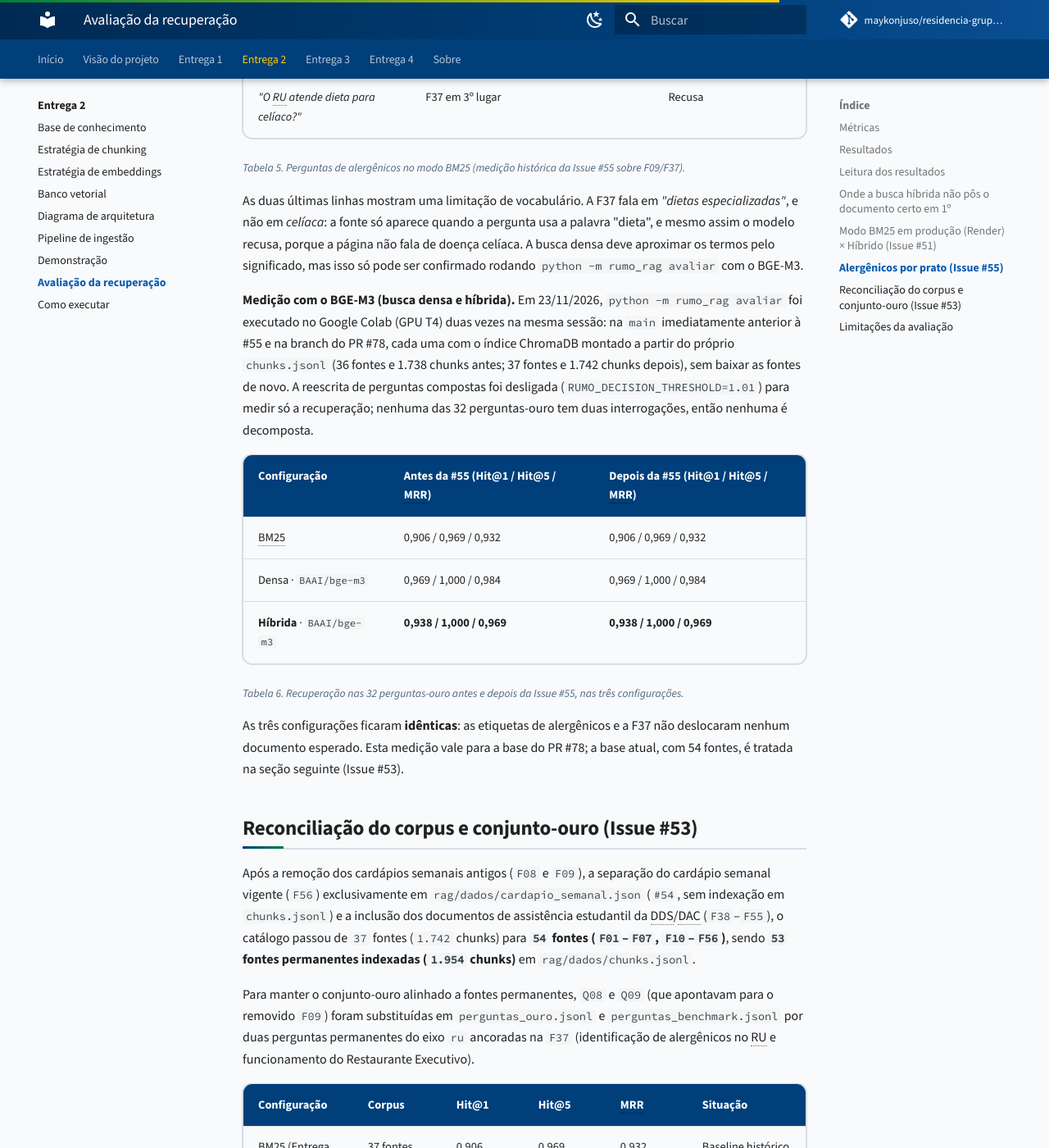
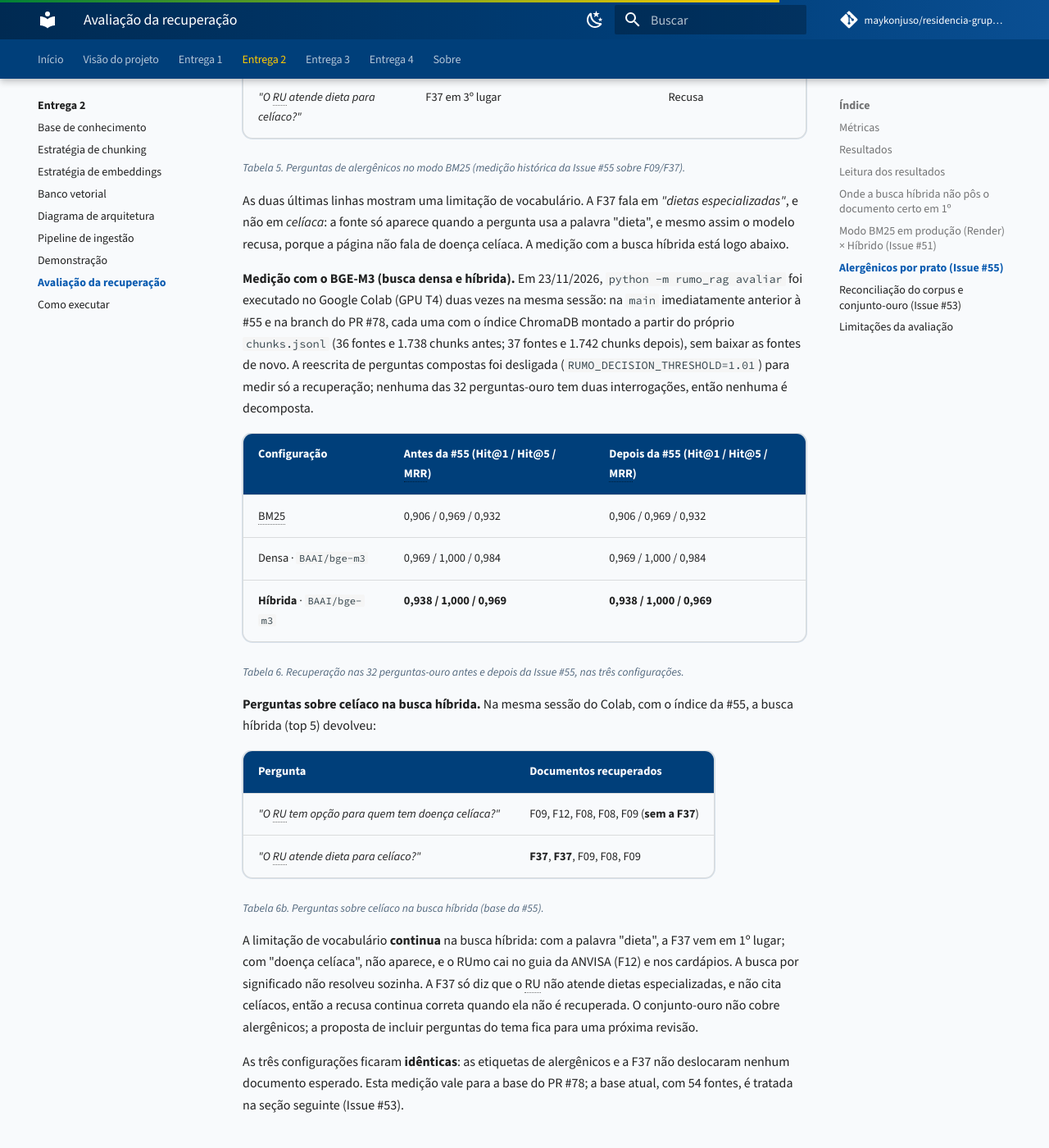
Before and after one commit to maykonjuso/residencia-grupo-4, an MkDocs documentation site: the page built from docs/entrega-2/avaliacao.md, in a window 1280 px wide and 1400 px high, scrolled down 4855 px. Shown: the whole window at 82% size. Built offline with MkDocs 1.6.1 and Material for MkDocs 9.7.7, drawn with Linux system fonts in a browser that asks for light colours; comment, search, counter and statistics services are not loaded.

Commit message:
docs(avaliacao): registra perguntas sobre celíaco na busca híbrida (Refs #55)
Medido no Colab com o índice da #55: com "dieta para celíaco" a F37 vem em 1º e
2º lugar; com "doença celíaca" não aparece nos 5 primeiros. A limitação de
vocabulário continua na híbrida e deixa de constar como pendente.

Co-Authored-By: Claude Sonnet 5.5 <noreply@anthropic.com>

```diff
--- a/docs/entrega-2/avaliacao.md
+++ b/docs/entrega-2/avaliacao.md
@@ -101,7 +101,7 @@ As perguntas de prato abaixo (Tabela 5) registram a verificação histórica sob
 
 <p class="legenda">Tabela 5. Perguntas de alergênicos no modo BM25 (medição histórica da Issue #55 sobre F09/F37).</p>
 
-As duas últimas linhas mostram uma limitação de vocabulário. A F37 fala em *"dietas especializadas"*, e não em *celíaca*: a fonte só aparece quando a pergunta usa a palavra "dieta", e mesmo assim o modelo recusa, porque a página não fala de doença celíaca. A busca densa deve aproximar os termos pelo significado, mas isso só pode ser confirmado rodando `python -m rumo_rag avaliar` com o BGE-M3.
+As duas últimas linhas mostram uma limitação de vocabulário. A F37 fala em *"dietas especializadas"*, e não em *celíaca*: a fonte só aparece quando a pergunta usa a palavra "dieta", e mesmo assim o modelo recusa, porque a página não fala de doença celíaca. A medição com a busca híbrida está logo abaixo.
 
 **Medição com o BGE-M3 (busca densa e híbrida).** Em 23/11/2026, `python -m rumo_rag avaliar` foi executado no Google Colab (GPU T4) duas vezes na mesma sessão: na `main` imediatamente anterior à #55 e na branch do PR #78, cada uma com o índice ChromaDB montado a partir do próprio `chunks.jsonl` (36 fontes e 1.738 chunks antes; 37 fontes e 1.742 chunks depois), sem baixar as fontes de novo. A reescrita de perguntas compostas foi desligada (`RUMO_DECISION_THRESHOLD=1.01`) para medir só a recuperação; nenhuma das 32 perguntas-ouro tem duas interrogações, então nenhuma é decomposta.
 
@@ -112,6 +112,17 @@ As duas últimas linhas mostram uma limitação de vocabulário. A F37 fala em *
 | **Híbrida** · `BAAI/bge-m3` | **0,938 / 1,000 / 0,969** | **0,938 / 1,000 / 0,969** |
 
 <p class="legenda">Tabela 6. Recuperação nas 32 perguntas-ouro antes e depois da Issue #55, nas três configurações.</p>
+
+**Perguntas sobre celíaco na busca híbrida.** Na mesma sessão do Colab, com o índice da #55, a busca híbrida (top 5) devolveu:
+
+| Pergunta | Documentos recuperados |
+|---|---|
+| *"O RU tem opção para quem tem doença celíaca?"* | F09, F12, F08, F08, F09 (**sem a F37**) |
+| *"O RU atende dieta para celíaco?"* | **F37**, **F37**, F09, F08, F09 |
+
+<p class="legenda">Tabela 6b. Perguntas sobre celíaco na busca híbrida (base da #55).</p>
+
+A limitação de vocabulário **continua** na busca híbrida: com a palavra "dieta", a F37 vem em 1º lugar; com "doença celíaca", não aparece, e o RUmo cai no guia da ANVISA (F12) e nos cardápios. A busca por significado não resolveu sozinha. A F37 só diz que o RU não atende dietas especializadas, e não cita celíacos, então a recusa continua correta quando ela não é recuperada. O conjunto-ouro não cobre alergênicos; a proposta de incluir perguntas do tema fica para uma próxima revisão.
 
 As três configurações ficaram **idênticas**: as etiquetas de alergênicos e a F37 não deslocaram nenhum documento esperado. Esta medição vale para a base do PR #78; a base atual, com 54 fontes, é tratada na seção seguinte (Issue #53).
 
@@ -147,4 +158,4 @@ Os modos `denso` e `hibrido` permanecem preservados com a medição da Entrega 3
     | 16/11/2026 | 1.1 | Medição BM25 × híbrido e normalização léxica para preços do RU (Issue #51) | Grupo 04 |
     | 18/11/2026 | 1.2 | Alergênicos por prato: BM25 idêntico nas 32 perguntas-ouro e perguntas novas de alergênicos; medição híbrida pendente (Issue #55) | Grupo 04 |
     | 20/11/2026 | 1.3 | Reconciliação #53: F08/F09 substituídos por F56 em cardapio_semanal.json, Q08/Q09 atualizadas para F37, expansão para 53 fontes indexadas (1.954 chunks) e BM25 em 0,906 / 1,000 / 0,944 (denso/híbrido preservados da Entrega 3) | Grupo 04 |
-    | 23/11/2026 | 1.4 | Medição densa e híbrida (BGE-M3, Colab) antes e depois da Issue #55: idênticas nas 32 perguntas-ouro (Tabela 6) | Gabriella Oliveira |
+    | 23/11/2026 | 1.4 | Medição densa e híbrida (BGE-M3, Colab) antes e depois da Issue #55: idênticas nas 32 perguntas-ouro (Tabela 6) e perguntas sobre celíaco na híbrida (Tabela 6b) | Gabriella Oliveira |
```
Also changed, not shown: docs/entrega-2/base-de-conhecimento.md (+2 -1 lines).
